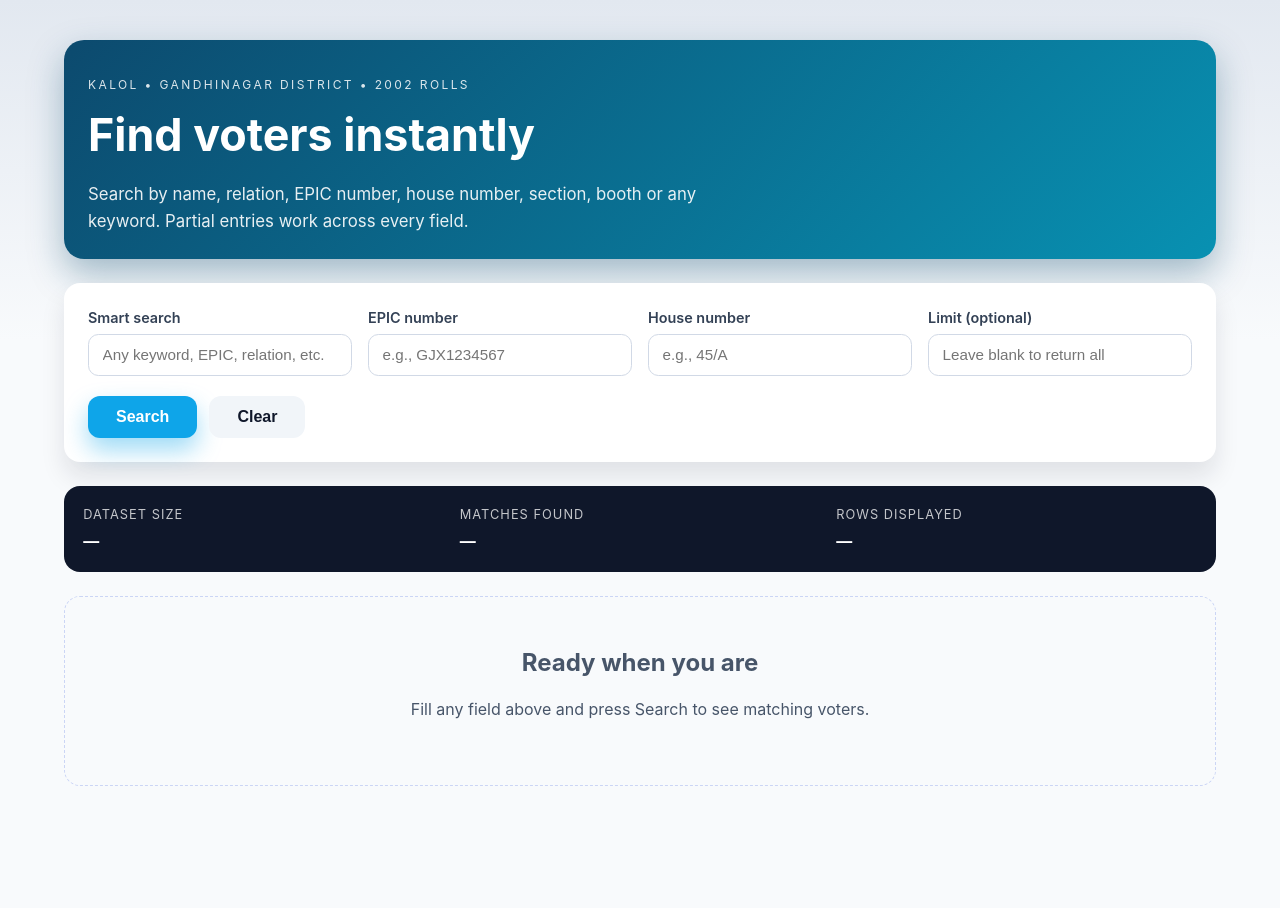
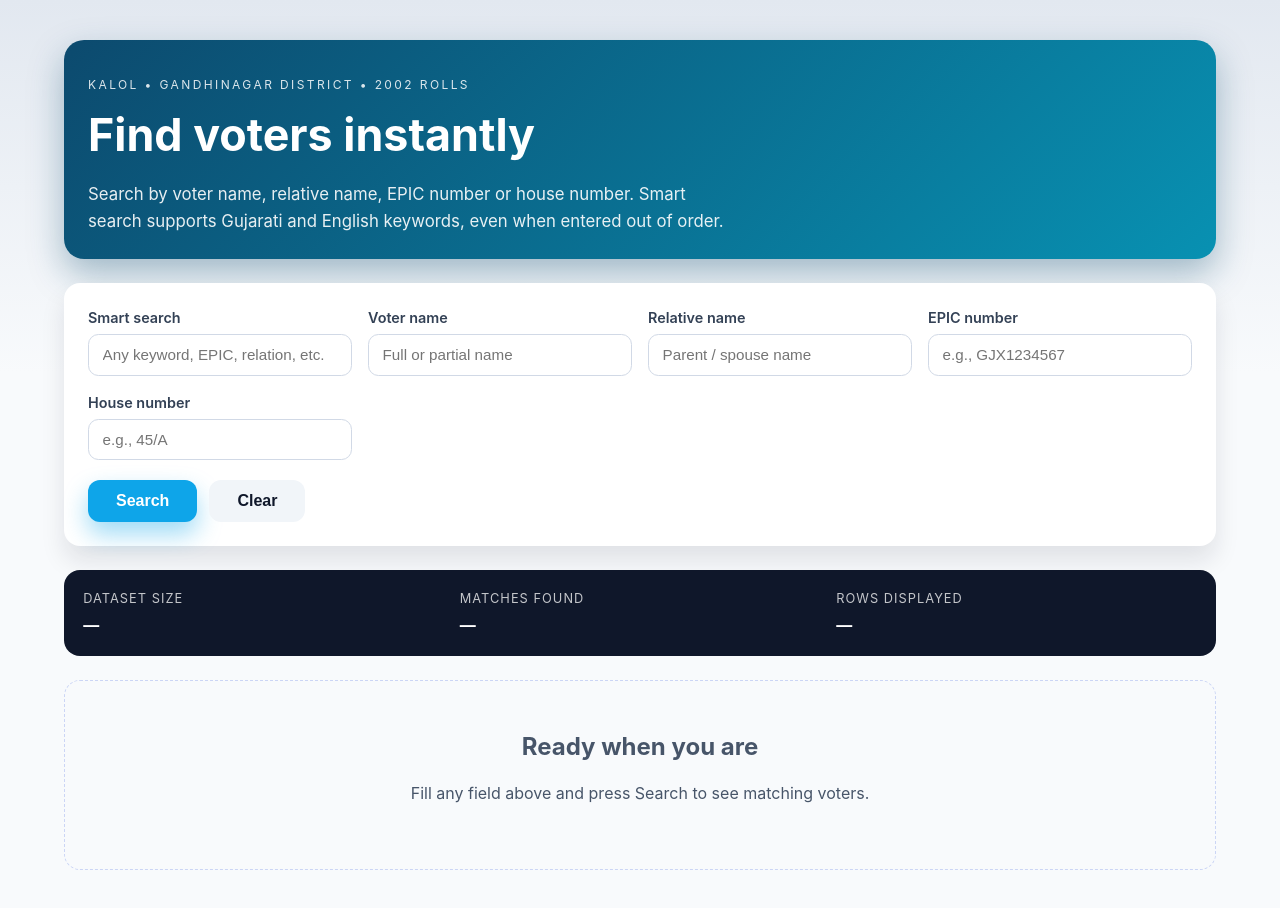
Before and after one commit to dhruvworld/sir, a React app in the folder frontend/: page / in a window 1280 px wide. Shown: the top 908 px of the page. Before the commit the page ends 850 px from the top, so only its background shows below. Built offline with nearby package versions, Linux system fonts and the light colour scheme; no server answers; the HTML template or start-up script is replaced by a standard one.

Commit message:
Support name/relative filters and update hero copy

```diff
--- a/frontend/src/App.tsx
+++ b/frontend/src/App.tsx
@@ -16,8 +16,8 @@ function App() {
           <p className="eyebrow">Kalol • Gandhinagar District • 2002 rolls</p>
           <h1>Find voters instantly</h1>
           <p className="lede">
-            Search by name, relation, EPIC number, house number, section, booth or any
-            keyword. Partial entries work across every field.
+            Search by voter name, relative name, EPIC number or house number. Smart search
+            supports Gujarati and English keywords, even when entered out of order.
           </p>
         </div>
       </header>
--- a/frontend/src/components/SearchForm.tsx
+++ b/frontend/src/components/SearchForm.tsx
@@ -15,6 +15,8 @@ const textFields: Array<{
   placeholder: string
 }> = [
   { name: 'q', label: 'Smart search', placeholder: 'Any keyword, EPIC, relation, etc.' },
+  { name: 'name', label: 'Voter name', placeholder: 'Full or partial name' },
+  { name: 'relative_name', label: 'Relative name', placeholder: 'Parent / spouse name' },
   { name: 'epic_no', label: 'EPIC number', placeholder: 'e.g., GJX1234567' },
   { name: 'house_no', label: 'House number', placeholder: 'e.g., 45/A' },
 ]
@@ -45,18 +47,6 @@ export const SearchForm = ({
             />
           </label>
         ))}
-        <label className="field">
-          <span>Limit (optional)</span>
-          <input
-            type="number"
-            min="0"
-            placeholder="Leave blank to return all"
-            value={params.limit ?? ''}
-            onChange={(e) =>
-              onChange('limit', e.target.value === '' ? null : Number(e.target.value))
-            }
-          />
-        </label>
       </div>
       <div className="form-actions">
         <button type="submit" className="primary" disabled={isLoading}>
--- a/frontend/src/hooks/useVoterSearch.ts
+++ b/frontend/src/hooks/useVoterSearch.ts
@@ -3,10 +3,11 @@ import { searchVoters, fetchMeta } from '../api'
 import type { SearchParams, SearchResponse } from '../types'
 
 const defaultParams: SearchParams = {
+  name: '',
+  relative_name: '',
   q: '',
   epic_no: '',
   house_no: '',
-  limit: null,
 }
 
 export const useVoterSearch = () => {
--- a/frontend/src/types.ts
+++ b/frontend/src/types.ts
@@ -22,8 +22,9 @@ export interface SearchResponse {
 }
 
 export interface SearchParams {
+  name?: string
+  relative_name?: string
   q?: string
   epic_no?: string
   house_no?: string
-  limit?: number | null
 }
```
Also changed, not shown: 1 other file (tests, documents, lock files or other folders).
